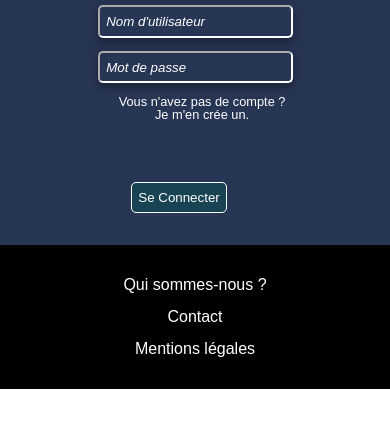
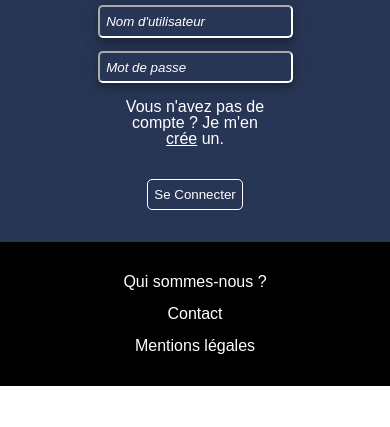
Before and after one commit to redrokh/avez-vous-deja-lu-front, a React app: page /connexion in a window 390 px wide. Shown: the part 149-576 px from the top of the page. Built offline with nearby package versions, Linux system fonts and the light colour scheme.

Commit message:
Component Connection : added (with responsive)

```diff
--- a/src/components/Connection/connection.scss
+++ b/src/components/Connection/connection.scss
@@ -1,5 +1,6 @@
 .connection__form {
   width: 50%;
+
   display: flex;
   flex-wrap: wrap;
   justify-content: center;
@@ -35,22 +36,30 @@
                 inset 0 0 1.3rem #19A4DF;
   }
     .link__inscription {
+      width: 80%;
+      text-align: center;
       margin-top: 1em;
-      margin-bottom: 1em;
-      font-size: 0.8em;
-      margin-left: 1.1em;
-      text-align: center;
+      .link__inscription__form {
+        text-decoration: underline;
+      }
+      .link__inscription__form:hover {
+        box-shadow: 0 0 .2rem #fff,
+                    0 0 .2rem #fff,
+                    0 0 2rem #19A4DF,
+                    0 0 0.8rem #19A4DF,
+                    0 0 2.8rem #19A4DF,
+                    inset 0 0 1.3rem #19A4DF;
+      }
     }
 
   .button_submit {
-    position: relative;
-    top: 0em;
-    right: 1em;
-    margin-top: 3em;
+    width: 50%;
+    text-align: center;
+    margin-top: 2em;
     margin-bottom: 2em;
     .submit {
       padding: 0.5em;
-      background-color: #174352;
+      background: none;
       border: 1px solid #fff;
       border-radius: 5px;
       color: #fff;
--- a/src/components/Connection/index.js
+++ b/src/components/Connection/index.js
@@ -1,5 +1,5 @@
 // import from libraries
-
+import { Link } from 'react-router-dom';
 // import styles
 import './connection.scss';
 
@@ -11,7 +11,7 @@ const Connection = () => (
     <input className="form__input" type="text" label="Nom d'utilisateur" placeholder="Nom d'utilisateur " name="username" required />
     <input className="form__input" type="text" label="Mot de passe" placeholder="Mot de passe" name="password" required />
 
-    <p className="link__inscription">Vous n'avez pas de compte ? Je m'en crée un.</p>
+    <p className="link__inscription">Vous n'avez pas de compte ? Je m'en <Link className="link__inscription__form"> crée</Link> un. </p>
 
     <div className="button_submit">
       <button className="submit" type="button">Se Connecter</button>
```
